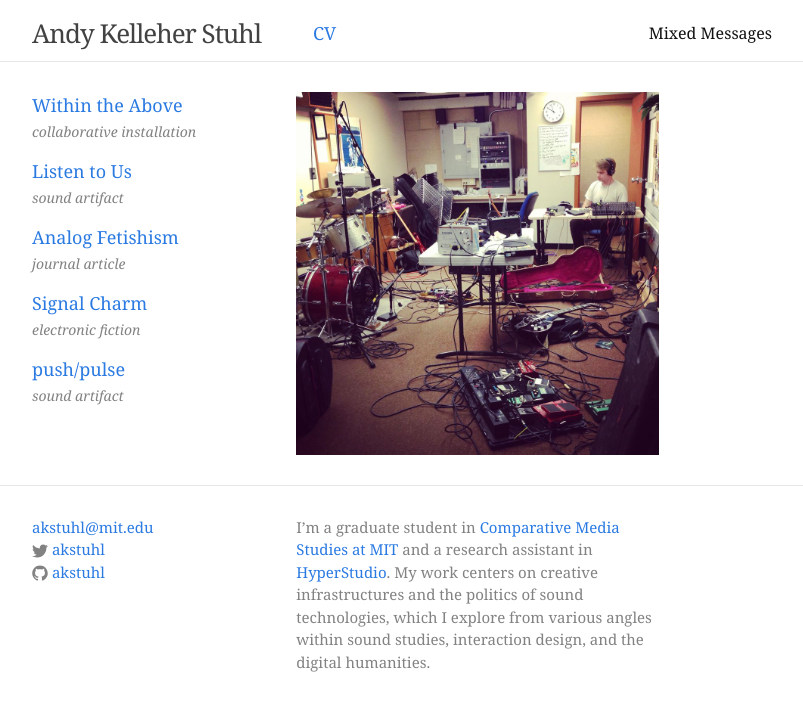
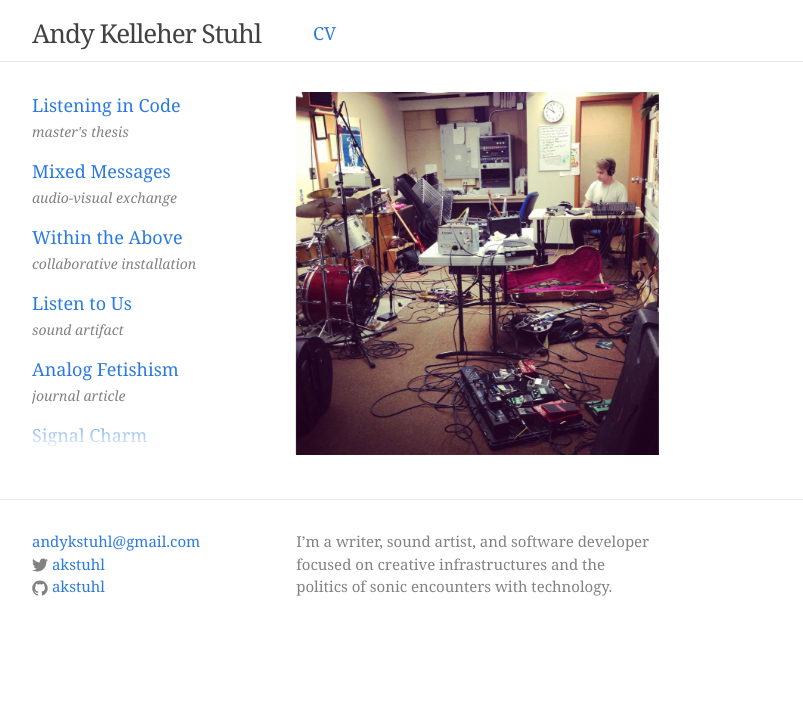
Before and after one commit to akstuhl/akstuhl.github.io, a Jekyll site: the page built from index.html, in a window 1280 px wide. Shown: the top 711 px of the page, without its empty margins (238-1041 px from the left). Built offline with Jekyll 4.4.1, drawn with Linux system fonts in a browser that asks for light colours; nearby versions of some CDN libraries.

Commit message:
cms thesis, mixed messages, bio, layout

```diff
--- a/_config.yml
+++ b/_config.yml
@@ -1,12 +1,10 @@
 # Site settings
 title: Andy Kelleher Stuhl
-email: akstuhl@mit.edu
+email: andykstuhl@gmail.com
 description: > # this means to ignore newlines until "baseurl:"
-  I'm a graduate student in [Comparative Media Studies at MIT](http://cmsw.mit.edu/)
-  and a research assistant in [HyperStudio](http://hyperstudio.mit.edu/).
-  My work centers on creative infrastructures and the politics
-  of sound technologies, which I explore from various angles within
-  sound studies, interaction design, and the digital humanities.
+  I'm a writer, sound artist, and software developer focused on
+  creative infrastructures and the politics of sonic encounters
+  with technology.
 baseurl: "" # the subpath of your site, e.g. /blog/
 url: "http://akstuhl.github.io" # the base hostname & protocol for your site
 twitter_username: akstuhl
--- a/_includes/header.html
+++ b/_includes/header.html
@@ -15,13 +15,6 @@
         </svg>
       </a>
 
-      <div class="trigger">
-        {% for page in site.pages %}
-          {% if page.title %}
-          <a class="page-link" href="{{ page.url | prepend: site.baseurl }}">{{ page.title }}</a>
-          {% endif %}
-        {% endfor %}
-      </div>
     </nav>
 
   </div>
--- a/_posts/2015-4-15-within-the-above.markdown
+++ b/_posts/2015-4-15-within-the-above.markdown
@@ -5,7 +5,7 @@ date:   2015-4-15 13:45:00
 categories: sound-art
 tagline: "collaborative installation"
 ---
-"Within the Above" was a collaborative work hosted by [Gallery 263](http://gallery263.com) in Cambridge, MA for the first installment of their Hybrids series. [Leigh Kaulbach](http://leighkaulbach.com/home.html) sculpted paper-based elements to transform the gallery into a visual space evoking love as a universal energy, while I designed a generative sound piece that recycled vocal recordings evoking moments of love through the room and transformed the voices into a textural wash.
+"Within the Above" was a collaborative work hosted by [Gallery 263](http://gallery263.com) in Cambridge, MA for the first installment of their Hybrids series. [Leigh Kaulbach](http://leighkaulbach.com) sculpted paper-based elements to transform the gallery into a visual space evoking love as a universal energy, while I designed a generative sound piece that recycled vocal recordings evoking moments of love through the room and transformed the voices into a textural wash.
 
 The three-day run of the piece included two performances of the sound piece, inviting audience participation, as well as open gallery hours during which a looped version of the piece ran.
 
--- a/_sass/_layout.scss
+++ b/_sass/_layout.scss
@@ -187,17 +187,41 @@
     width: -webkit-calc(35% - (#{$spacing-unit} / 2));
     width:         calc(35% - (#{$spacing-unit} / 2));
     float: left;
+    position: relative;
 
     @include media-query($on-palm) {
-        width: -webkit-calc(100% - (#{$spacing-unit} / 2));
-        width:         calc(100% - (#{$spacing-unit} / 2));
+      width: -webkit-calc(100% - (#{$spacing-unit} / 2));
+      width:         calc(100% - (#{$spacing-unit} / 2));
     	float: none;
     }
+}
+
+.posts-col-fade {
+  position: absolute;
+  z-index: 2;
+  right: 0;
+  bottom: 0;
+  left: 0;
+  height: $spacing-unit * 2.0;
+  background: linear-gradient(to bottom, rgba(255, 255, 255, 0) 0%, rgba(255, 255, 255, 1) 70%);
+
+  @include media-query($on-palm) {
+    display: none;
+  }
 }
 
 .post-list {
     margin-left: 0;
     list-style: none;
+    max-height: 362px;
+    overflow-y: scroll;
+    box-sizing: border-box;
+    padding-bottom: $spacing-unit;
+
+    @include media-query($on-palm) {
+      max-height: none;
+      padding-bottom: 0;
+    }
 
     > li {
         margin-bottom: $spacing-unit / 2.0;
--- a/index.html
+++ b/index.html
@@ -25,6 +25,7 @@ layout: default
 
 	  <!-- <p class="rss-subscribe">subscribe <a href="{{ "/feed.xml" | prepend: site.baseurl }}">via RSS</a></p> -->
 
+    <div class="posts-col-fade"></div>
   </div>
 
   <div class="index-main captioned">
```
Also changed, not shown: _posts/2016-05-01-mixed-messages.md (added, +11 -0 lines), _posts/2016-07-23-listening-in-code.md (added, +21 -0 lines), 2 other files.
